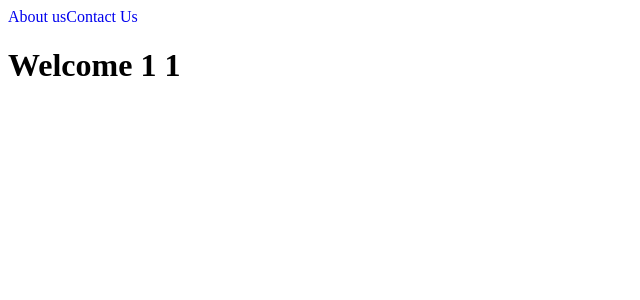
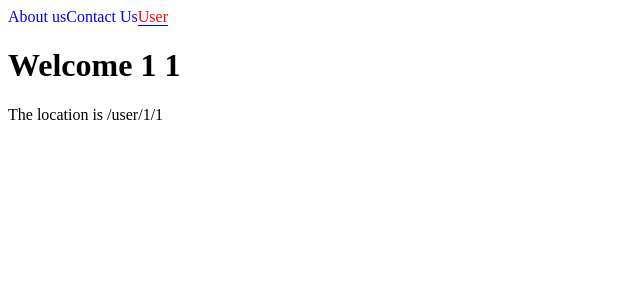
Before and after one commit to mehulgithub-1903/ReactLearn, a React (Create React App) app: page /user/1/1 in a window 1280 px wide. Shown: the top 300 px of the page, without its empty margins (0-640 px from the left). Built offline with nearby package versions, Linux system fonts and the light colour scheme.

Commit message:
Gives you location or url of the page you are on

```diff
--- a/src/Menu.jsx
+++ b/src/Menu.jsx
@@ -5,6 +5,7 @@ const Menu = () => {
         <div>
          <NavLink style={{textDecoration:"none"}} excat activeClassName="active_class"     to="/About">About us</NavLink>
          <NavLink  style={{textDecoration:"none"}} excat activeClassName="active_class"  to="/contact">Contact Us</NavLink>
+         <NavLink  style={{textDecoration:"none"}} excat activeClassName="active_class"  to="/user">User</NavLink>
         </div>
     )
 }
--- a/src/User.jsx
+++ b/src/User.jsx
@@ -1,13 +1,18 @@
 import React from 'react'
-import { useParams } from 'react-router-dom'
+import { useParams ,useLocation} from 'react-router-dom'
 const User = () => {
 
     const {fname,lname}=useParams();
-
+    const location=useLocation();
     return (
         <div>
             <h1> Welcome {fname} {lname}</h1>
-        </div>
+            <p>The location is {location.pathname}</p>
+            {location.pathname ==='/user/Mehul/Porwal'?
+            (<button onClick={()=>console.log("Clicked")}> Click Me</button>
+            ):null
+            }
+            </div>
     )
 }
 
```
